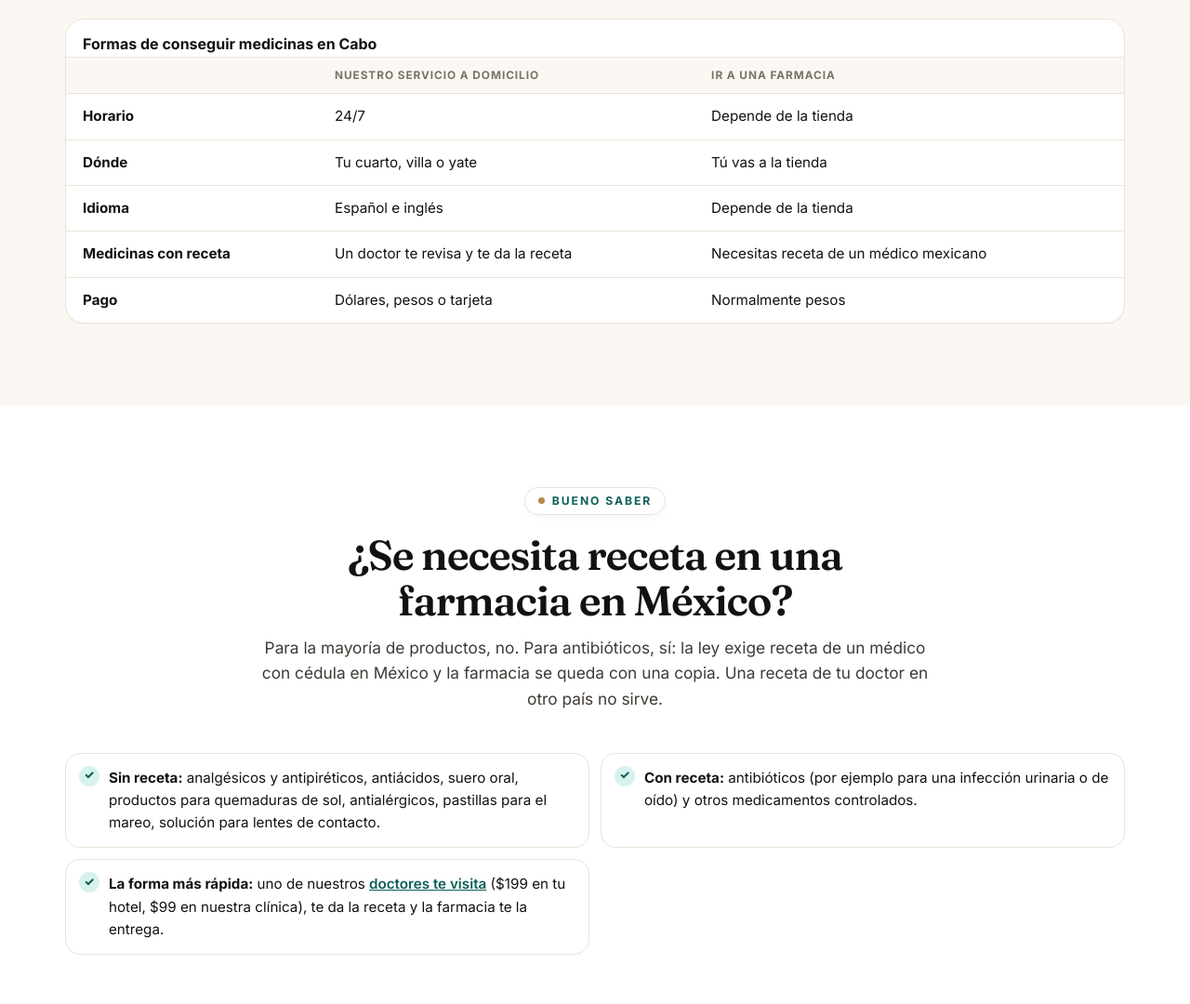
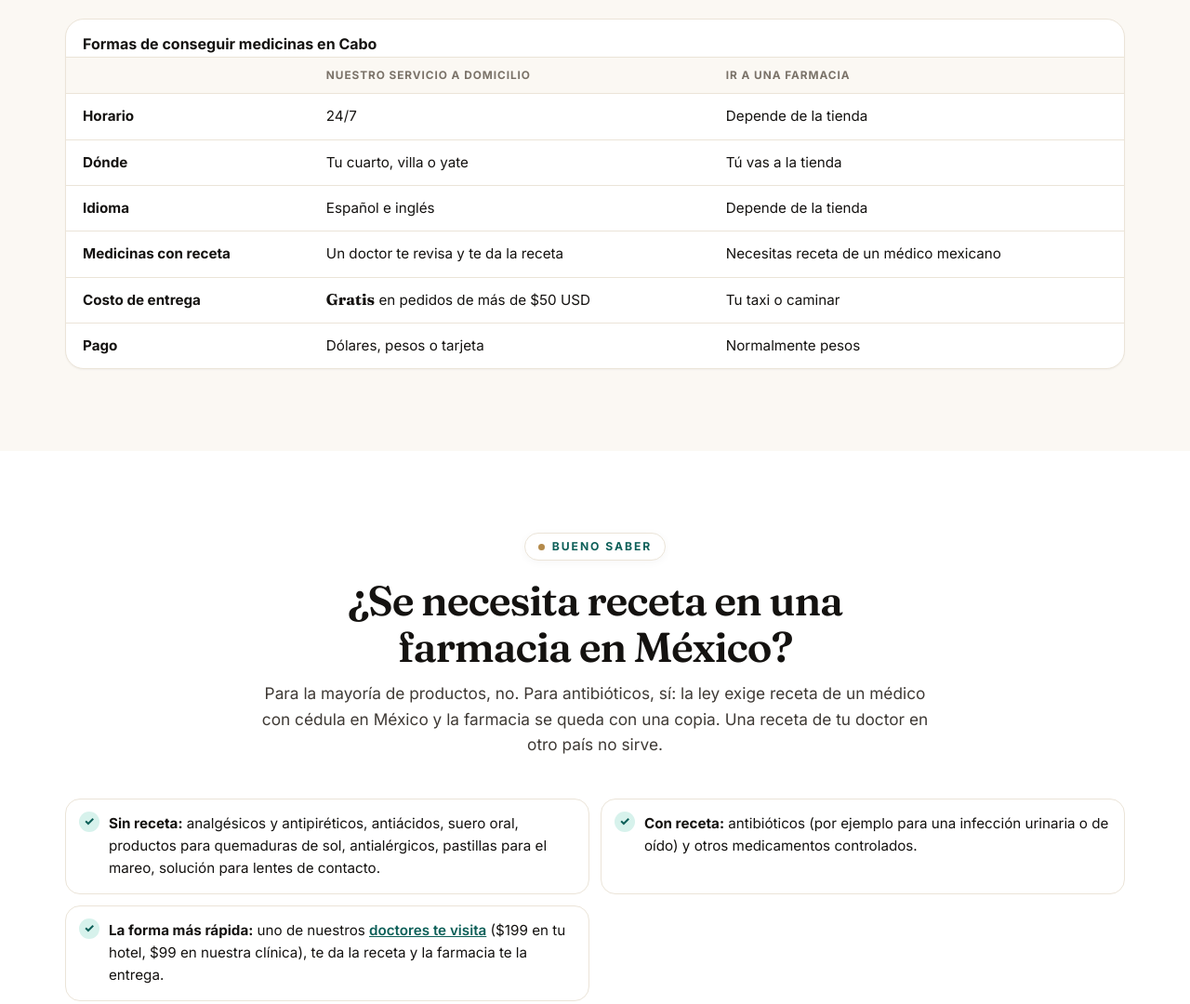
Before and after one commit to pharmacycabo69-max/pharmacydoctors, a plain HTML site: page es/farmacia-a-domicilio-cabo/index.html in a window 1280 px wide. Shown: the part 3315-4395 px from the top of the page at 93% size. Drawn offline with Linux system fonts and the light colour scheme.

Commit message:
Pharmacy tables: free delivery on orders over $50 (owner-confirmed)
Co-Authored-By: Claude Opus 5.5 <noreply@anthropic.com>

```diff
--- a/es/farmacia-a-domicilio-cabo/index.html
+++ b/es/farmacia-a-domicilio-cabo/index.html
@@ -462,7 +462,7 @@ body{padding-bottom:76px}
     </div>
     <div class="areas-photo"><img src="/wp-content/uploads/2026/11/iv-villa-cabo-arch.jpg" alt="Nurse giving IV therapy to a couple in a Cabo villa overlooking the Arch" width="1200" height="635" loading="lazy"></div>
   </div>
-</section><section class="sec" aria-labelledby="p24-h"><div class="wrap"><div class="sec-head"><span class="eyebrow">Abierto ahora</span><h2 id="p24-h">¿Hay farmacia 24 horas en Cabo San Lucas?</h2><p>No tienes que buscarla. Nuestra farmacia a domicilio funciona <b>24 horas, 7 días</b>: manda tu lista por WhatsApp y la llevamos a tu cuarto de hotel, villa, Airbnb o yate en todo Los Cabos.</p></div><div class="seo-tw"><table class="seo-table"><caption>Formas de conseguir medicinas en Cabo</caption><thead><tr><th></th><th>Nuestro servicio a domicilio</th><th>Ir a una farmacia</th></tr></thead><tbody><tr><td>Horario</td><td>24/7</td><td>Depende de la tienda</td></tr><tr><td>Dónde</td><td>Tu cuarto, villa o yate</td><td>Tú vas a la tienda</td></tr><tr><td>Idioma</td><td>Español e inglés</td><td>Depende de la tienda</td></tr><tr><td>Medicinas con receta</td><td>Un doctor te revisa y te da la receta</td><td>Necesitas receta de un médico mexicano</td></tr><tr><td>Pago</td><td>Dólares, pesos o tarjeta</td><td>Normalmente pesos</td></tr></tbody></table></div></div></section>
+</section><section class="sec" aria-labelledby="p24-h"><div class="wrap"><div class="sec-head"><span class="eyebrow">Abierto ahora</span><h2 id="p24-h">¿Hay farmacia 24 horas en Cabo San Lucas?</h2><p>No tienes que buscarla. Nuestra farmacia a domicilio funciona <b>24 horas, 7 días</b>: manda tu lista por WhatsApp y la llevamos a tu cuarto de hotel, villa, Airbnb o yate en todo Los Cabos.</p></div><div class="seo-tw"><table class="seo-table"><caption>Formas de conseguir medicinas en Cabo</caption><thead><tr><th></th><th>Nuestro servicio a domicilio</th><th>Ir a una farmacia</th></tr></thead><tbody><tr><td>Horario</td><td>24/7</td><td>Depende de la tienda</td></tr><tr><td>Dónde</td><td>Tu cuarto, villa o yate</td><td>Tú vas a la tienda</td></tr><tr><td>Idioma</td><td>Español e inglés</td><td>Depende de la tienda</td></tr><tr><td>Medicinas con receta</td><td>Un doctor te revisa y te da la receta</td><td>Necesitas receta de un médico mexicano</td></tr><tr><td>Costo de entrega</td><td><b>Gratis</b> en pedidos de más de $50 USD</td><td>Tu taxi o caminar</td></tr><tr><td>Pago</td><td>Dólares, pesos o tarjeta</td><td>Normalmente pesos</td></tr></tbody></table></div></div></section>
 <section class="sec alt" aria-labelledby="rx-h"><div class="wrap"><div class="sec-head"><span class="eyebrow">Bueno saber</span><h2 id="rx-h">¿Se necesita receta en una farmacia en México?</h2><p>Para la mayoría de productos, no. Para antibióticos, sí: la ley exige receta de un médico con cédula en México y la farmacia se queda con una copia. Una receta de tu doctor en otro país no sirve.</p></div>
 <ul class="seo-check">
 <li><b>Sin receta:</b> analgésicos y antipiréticos, antiácidos, suero oral, productos para quemaduras de sol, antialérgicos, pastillas para el mareo, solución para lentes de contacto.</li>
```
Also changed, not shown: pharmacy-delivery-cabo-san-lucas/index.html (+1 -1 lines).
